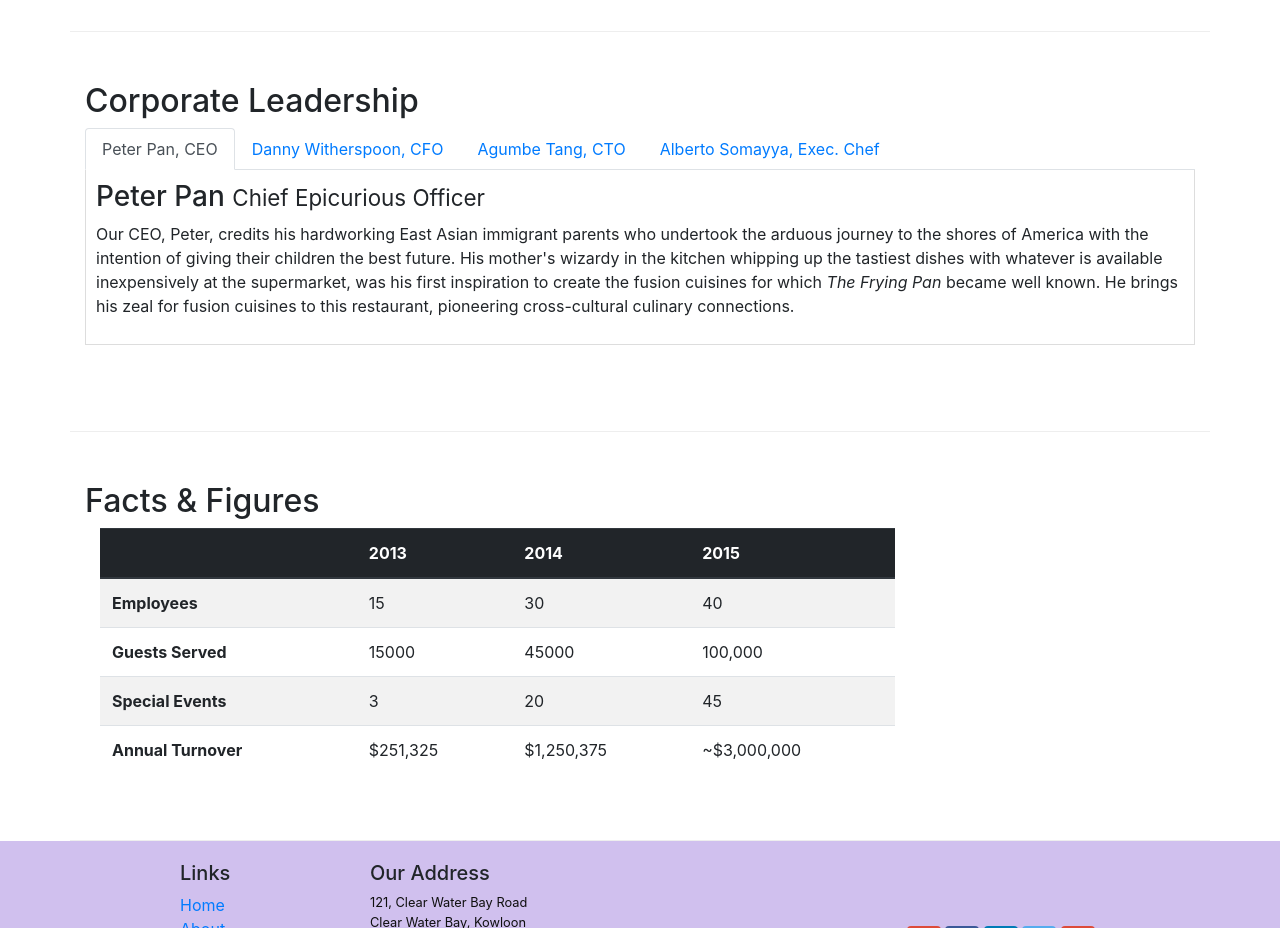
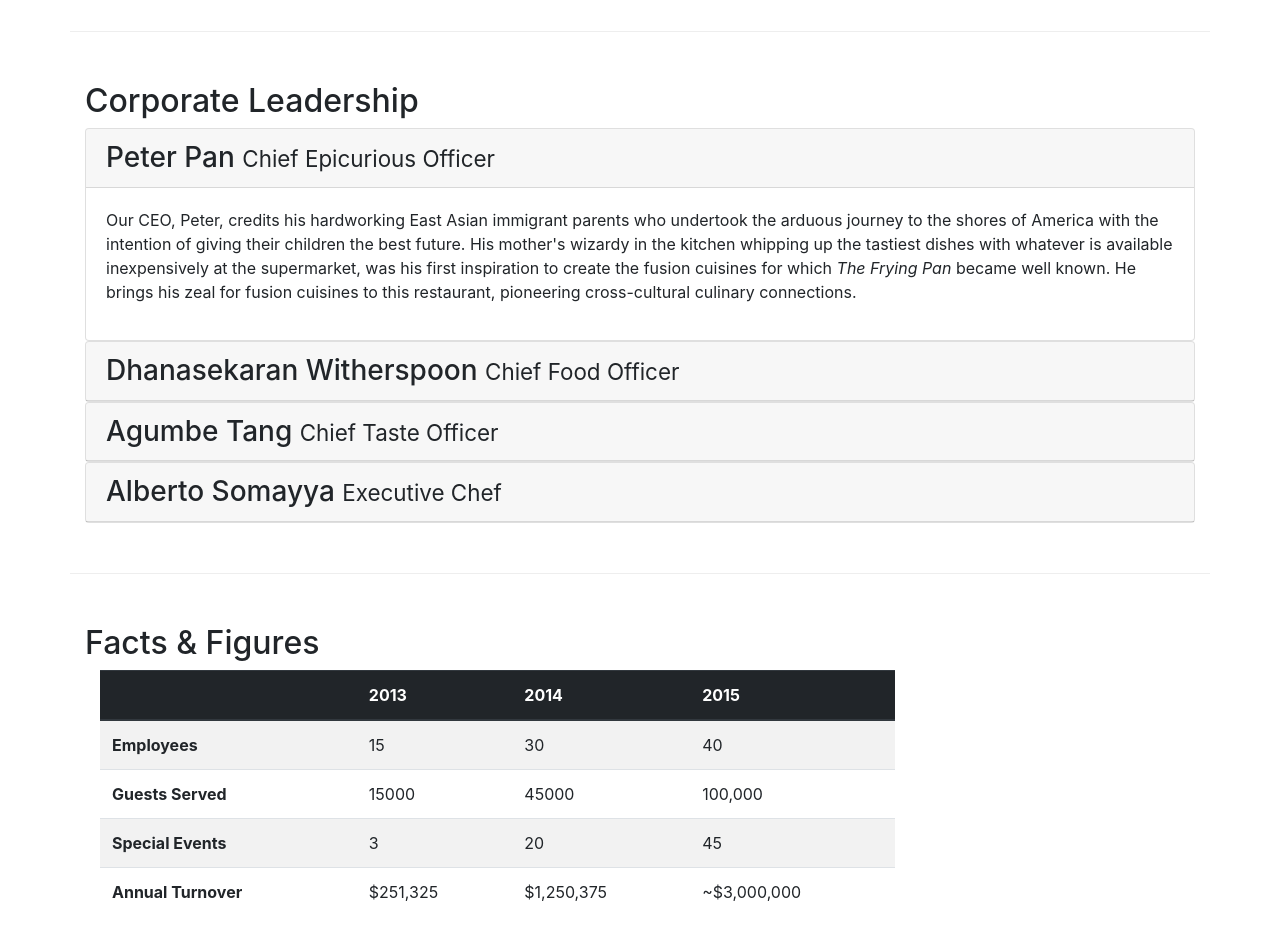
Before and after one commit to Abdelmounaim21/conFusion, a website: page aboutus.html in a window 1280 px wide. Shown: the part 960-1888 px from the top of the page. Drawn offline with nearby package versions, Linux system fonts and the light colour scheme.

Commit message:
accordion

```diff
--- a/aboutus.html
+++ b/aboutus.html
@@ -104,41 +104,65 @@
         <div class="row row-content">
             <div class="col-12">
                 <h2>Corporate Leadership</h2>
-                <ul class="nav nav-tabs">
-                    <li class="nav-item">
-                      <a class="nav-link active" href="#peter"
-                        role="tab" data-toggle="tab">Peter Pan, CEO</a>
-                    </li>
-                    <li class="nav-item">
-                      <a class="nav-link" href="#danny" role="tab"
-                        data-toggle="tab">Danny Witherspoon, CFO</a>
-                    </li>
-                    <li class="nav-item">
-                      <a class="nav-link" href="#agumbe"role="tab"
-                        data-toggle="tab">Agumbe Tang, CTO</a>
-                    </li>
-                    <li class="nav-item">
-                      <a class="nav-link" href="#alberto" role="tab"
-                        data-toggle="tab">Alberto Somayya, Exec. Chef</a>
-                    </li>
-                </ul>
-            <div class="tab-content">
-            <div role="tabpanel" class="tab-pane fade show active" id="peter">
-                <h3>Peter Pan <small>Chief Epicurious Officer</small></h3>
-                <p class="d-none d-sm-block">Our CEO, Peter, credits his hardworking East Asian immigrant parents who undertook the arduous journey to the shores of America with the intention of giving their children the best future. His mother's wizardy in the kitchen whipping up the tastiest dishes with whatever is available inexpensively at the supermarket, was his first inspiration to create the fusion cuisines for which <em>The Frying Pan</em> became well known. He brings his zeal for fusion cuisines to this restaurant, pioneering cross-cultural culinary connections.</p>
-            </div>
-            <div role="tabpanel" class="tab-pane fade" id="danny">
-                <h3>Dhanasekaran Witherspoon <small>Chief Food Officer</small></h3>
+            <div class="accordion">
+                <div class="card">
+                    <div class="card-header" role="tab" id="peterhead">
+                    <h3 class="mb-0">
+                        <a data-toggle="collapse" data-target="#peter">
+                        Peter Pan <small>Chief Epicurious Officer</small>
+                        </a>
+                    </h3>
+                    </div>
+                    <div class="collapse show" id="peter" data-parent="#accordion">
+                        <div class="card-body">
+                           <p class="d-none d-sm-block">Our CEO, Peter, credits his hardworking East Asian immigrant parents who undertook the arduous journey to the shores of America with the intention of giving their children the best future. His mother's wizardy in the kitchen whipping up the tastiest dishes with whatever is available inexpensively at the supermarket, was his first inspiration to create the fusion cuisines for which <em>The Frying Pan</em> became well known. He brings his zeal for fusion cuisines to this restaurant, pioneering cross-cultural culinary connections.</p>
+                        </div>
+                     </div>
+                </div>
+                <div class="card">
+                    <div class="card-header" role="tab" id="dannyhead">
+                    <h3 class="mb-0">
+                        <a class="collapsed" data-toggle="collapse" data-target="#danny">
+                        Dhanasekaran Witherspoon <small>Chief Food Officer</small>
+                        </a>
+                    </h3>
+                </div>
+                <div class="collapse" id="danny" data-parent="#accordion">
+                    <div class="card-body">
                 <p class="d-none d-sm-block">Our CFO, Danny, as he is affectionately referred to by his colleagues, comes from a long established family tradition in farming and produce. His experiences growing up on a farm in the Australian outback gave him great appreciation for varieties of food sources. As he puts it in his own words, <em>Everything that runs, wins, and everything that stays, pays!</em></p>
              </div>
-             <div role="tabpanel" class="tab-pane fade" id="agumbe">
-                <h3>Agumbe Tang <small>Chief Taste Officer</small></h3>
+                </div>
+                </div>
+
+
+              <div class="card">
+                            <div class="card-header" role="tab" id="agumbehead">
+                            <h3 class="mb-0">
+                                <a class="collapsed" data-toggle="collapse" data-target="#agumbe">
+                                Agumbe Tang <small>Chief Taste Officer</small>
+                                </a>
+                            </h3>
+                        </div>
+                        <div class="collapse" id="agumbe" data-parent="#accordion">
+                            <div class="card-body">
                 <p class="d-none d-sm-block">Blessed with the most discerning gustatory sense, Agumbe, our CTO, personally ensures that every dish that we serve meets his exacting tastes. Our chefs dread the tongue lashing that ensues if their dish does not meet his exacting standards. He lives by his motto, <em>You click only if you survive my lick.</em></p>
             </div>
-            <div role="tabpanel" class="tab-pane fade" id="alberto">
-                <h3>Alberto Somayya <small>Executive Chef</small></h3>
+                        </div>
+              </div>
+              <div class="card">
+                <div class="card-header" role="tab" id="albertohead">
+                <h3 class="mb-0">
+                    <a class="collapsed" data-toggle="collapse" data-target="#alberto">
+                    Alberto Somayya <small>Executive Chef</small>
+                    </a>
+                </h3>
+            </div>
+            <div class="collapse" id="alberto" data-parent="#accordion">
+                <div class="card-body">
                 <p class="d-none d-sm-block">Award winning three-star Michelin chef with wide International experience having worked closely with whos-who in the culinary world, he specializes in creating mouthwatering Indo-Italian fusion experiences. He says, <em>Put together the cuisines from the two craziest cultures, and you get a winning hit! Amma Mia!</em></p>
              </div>
+            </div>
+              </div>
             </div>
 
             </div>
```
